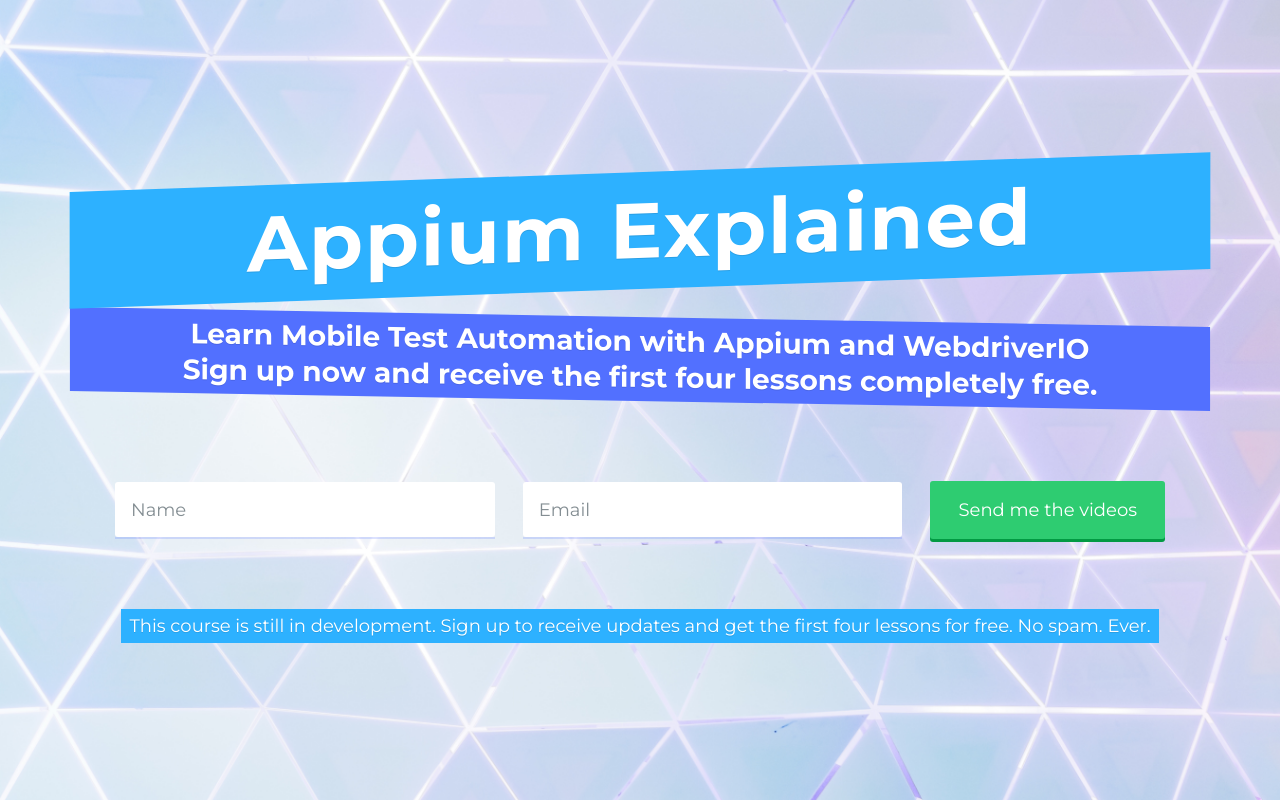
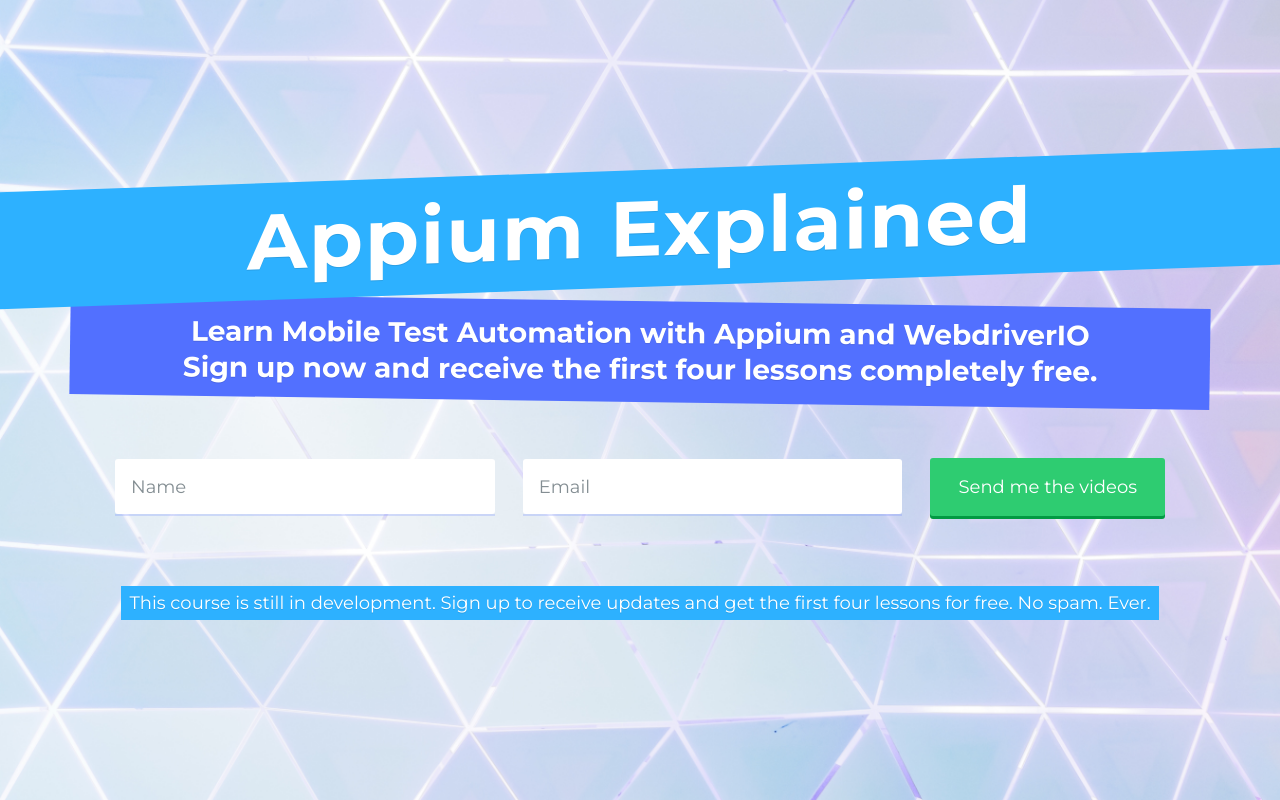
Before and after one commit to klamping/appiumexplained.com, a plain HTML site: page index.html in a window 1280 px wide. Drawn offline with Linux system fonts and the light colour scheme.

Commit message:
style updates

```diff
--- a/css/style.css
+++ b/css/style.css
@@ -183,25 +183,31 @@
 }
 
 .masthead .main-title {
-    margin-bottom: 0;
+    margin: 0;
     background: #2db1ff;
     font-weight: bold;
     letter-spacing: 2px;
     transform: skewX(-2deg) rotate(-2deg);
     position: relative;
     z-index: 2;
+    width: calc(100% + 2em);
+    margin-left: -1em;
 }
 
 .masthead .sub-title {
     color: #fff;
-    margin-top: 1em;
-    padding: .2em .5em;
+    margin: .5em 0 0;
+    padding: .5em;
     background: #5270ff;
-    transform: skewX(1deg) rotate(1deg);
+    transform: rotate(.8deg);
+}
+.masthead .sub-title span {
+    transform: rotate(-.5deg);
+    display: inline-block;
 }
 
 #mc_embed_signup_scroll {
-    padding: 5em 0;
+    padding: 4em 0 5em;
     display: flex;
     flex: 1;
     max-width: 75em;
--- a/index.html
+++ b/index.html
@@ -25,7 +25,7 @@
             <!-- Hero Title -->
             <h1 class="main-title">Appium Explained</h1>
             <!-- Sub Title -->
-            <h2 class="sub-title">Learn Mobile Test Automation with Appium and WebdriverIO<br>Sign up now and receive the first four lessons completely free.</h2>
+            <h2 class="sub-title"><span>Learn Mobile Test Automation with Appium and WebdriverIO<br>Sign up now and receive the first four lessons completely free.</span></h2>
 
             <!-- Mailchimp Subscribe form -->
 
```
